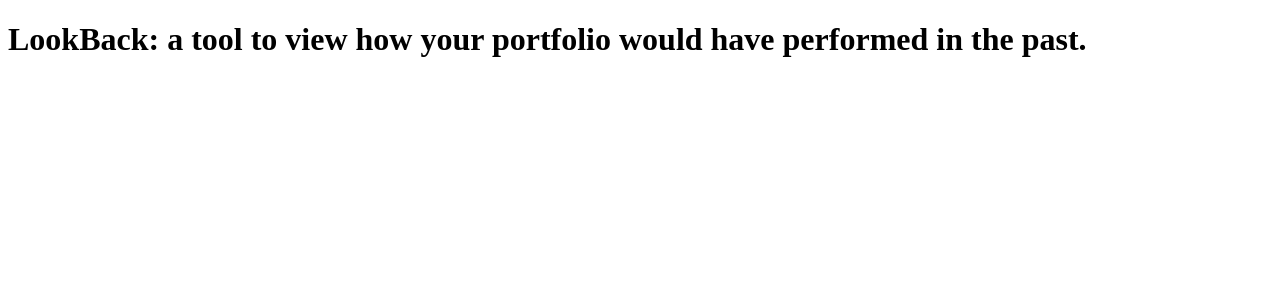
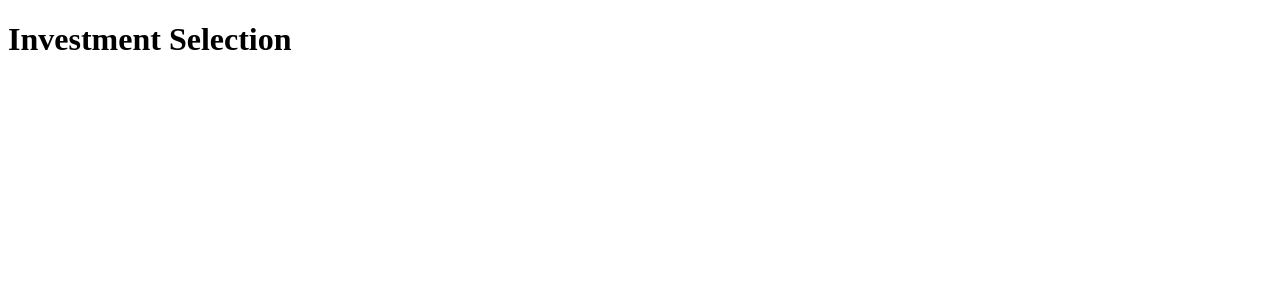
Before and after one commit to jamescr1/LookBack, a React (Vite) app: page /investments in a window 1280 px wide. Shown: the top 300 px of the page. Built offline with nearby package versions, Linux system fonts and the light colour scheme.

Commit message:
initialised four pages

```diff
--- a/package.json
+++ b/package.json
@@ -10,6 +10,9 @@
     "preview": "vite preview"
   },
   "dependencies": {
+    "@emotion/react": "^11.14.0",
+    "@emotion/styled": "^11.14.1",
+    "@mui/material": "^9.4.0",
     "react": "^19.2.8",
     "react-dom": "^19.2.8",
     "react-router-dom": "^7.18.4"
--- a/src/App.tsx
+++ b/src/App.tsx
@@ -1,11 +1,23 @@
+import { BrowserRouter, Routes, Route } from 'react-router-dom';
+
+import HomePage from './pages/HomePage';
+import InvestmentSelectionPage from './pages/InvestmentSelectionPage';
+import InvestmentDetailsPage from './pages/InvestmentDetailsPage';
+import PortfolioPage from './pages/PortfolioPage';
+
 function App() {
   return (
-    <>
-      <h1>
-        LookBack: a tool to view how your portfolio would have performed in the
-        past.
-      </h1>
-    </>
+    <BrowserRouter>
+      <Routes>
+        <Route path="/" element={<HomePage />} />
+        <Route path="/investments" element={<InvestmentSelectionPage />} />
+        <Route
+          path="/investments/:ticker"
+          element={<InvestmentDetailsPage />}
+        />
+        <Route path="/portfolio" element={<PortfolioPage />} />
+      </Routes>
+    </BrowserRouter>
   );
 }
 
--- /dev/null
+++ b/src/pages/HomePage.tsx
@@ -0,0 +1,5 @@
+function HomePage() {
+  return <h1>Home</h1>;
+}
+
+export default HomePage;
--- /dev/null
+++ b/src/pages/InvestmentDetailsPage.tsx
@@ -0,0 +1,5 @@
+function InvestmentDetailsPage() {
+  return <h1>Investment Details</h1>;
+}
+
+export default InvestmentDetailsPage;
--- /dev/null
+++ b/src/pages/InvestmentSelectionPage.tsx
@@ -0,0 +1,5 @@
+function InvestmentSelectionPage() {
+  return <h1>Investment Selection</h1>;
+}
+
+export default InvestmentSelectionPage;
--- /dev/null
+++ b/src/pages/PortfolioPage.tsx
@@ -0,0 +1,5 @@
+function PortfolioPage() {
+  return <h1>Portfolio</h1>;
+}
+
+export default PortfolioPage;
```
Also changed, not shown: 1 other file (tests, documents, lock files or other folders).
